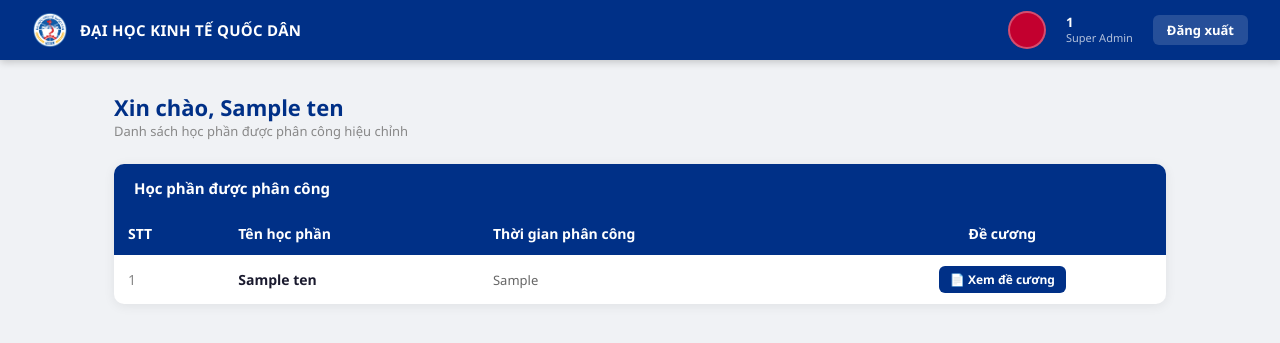
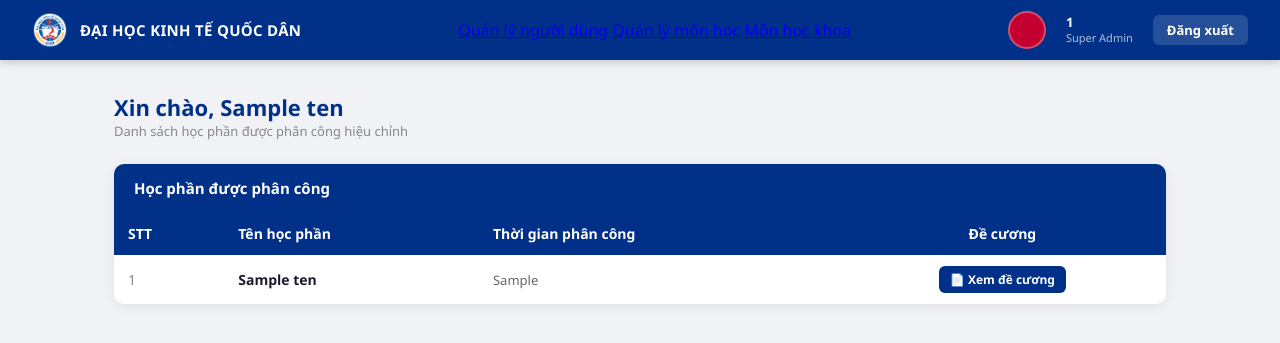
Before and after one commit to GenericDreamers/Group6WebProgramming, a Flask app: template templates/giangvien.html in a window 1280 px wide. Shown: the top 343 px of the page. Run offline with Flask 3, Linux system fonts and the light colour scheme; a user stored in the database is signed in; the template is opened without the code that fills it: most values are stand-ins (such as "Sample title", 1, 10 or a date in 2020).

Commit message:
Add files via upload

```diff
--- a/templates/base.html
+++ b/templates/base.html
@@ -11,9 +11,24 @@
 
 <nav class="navbar">
     <a class="navbar-brand" href="{{ url_for('login') }}">
-    <img src="{{ url_for('static', filename='logo_neu.png') }}" style="width:36px; height:36px; object-fit:contain;">
-    ĐẠI HỌC KINH TẾ QUỐC DÂN
-</a>
+        <img src="{{ url_for('static', filename='logo_neu.png') }}" style="width:36px; height:36px; object-fit:contain;">
+        ĐẠI HỌC KINH TẾ QUỐC DÂN
+    </a>
+
+    <div class="navbar-menu">
+        {% if session.get('is_super_admin') and session.get('is_khoa_admin') %}
+            <a href="{{ url_for('admin_users') }}" class="nav-item">Quản lý người dùng</a>
+            <a href="{{ url_for('admin_subjects') }}" class="nav-item">Quản lý môn học</a>
+            <a href="{{ url_for('khoa_subjects') }}" class="nav-item">Môn học khoa</a>
+        {% elif session.get('is_super_admin') %}
+            <a href="{{ url_for('admin_users') }}" class="nav-item">Người dùng</a>
+            <a href="{{ url_for('admin_subjects') }}" class="nav-item">Quản lý môn học</a>
+        {% elif session.get('is_khoa_admin') %}
+            <a href="{{ url_for('khoa_subjects') }}" class="nav-item">Môn học khoa</a>
+        {% else %}
+            <a href="{{ url_for('giangvien') }}" class="nav-item">Học phần của tôi</a>
+        {% endif %}
+    </div>
     <div class="navbar-right">
         {% if session.get('idCanBo') %}
             {% set ten = session.get('ten_canbo', '') %}
```
